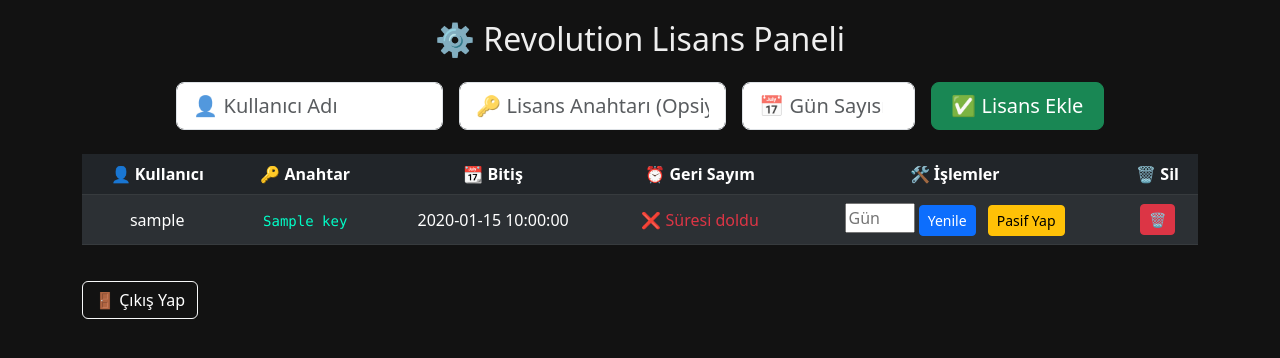
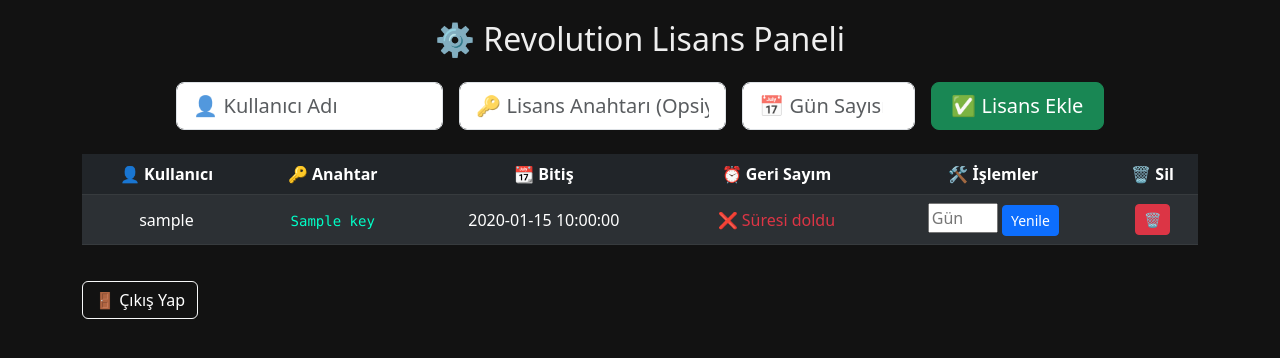
Before and after one commit to onlydead796/revolution_license_server, a Flask app: template templates/index.html in a window 1280 px wide. Shown: the top 358 px of the page. Run offline with Flask 3, Linux system fonts and the light colour scheme; the template is opened without the code that fills it: most values are stand-ins (such as "Sample title", 1, 10 or a date in 2020); some libraries are stand-ins or nearby versions.

Commit message:
index.html

```diff
--- a/templates/index.html
+++ b/templates/index.html
@@ -96,9 +96,6 @@
                             <input type="number" name="days" min="1" max="3650" placeholder="Gün" required class="days-input" />
                             <button type="submit" class="btn btn-primary btn-sm">Yenile</button>
                         </form>
-                        <form action="/deactivate_license/{{ lic.id }}" method="POST" class="inline-form ms-2">
-                            <button type="submit" class="btn btn-warning btn-sm" onclick="return confirm('Lisansı pasif yapmak istediğinize emin misiniz?');">Pasif Yap</button>
-                        </form>
                     </td>
                     <td>
                         <a href="/delete_license/{{ lic.id }}" class="btn btn-danger btn-sm" onclick="return confirm('Lisansı silmek istediğinize emin misiniz?');">
```
